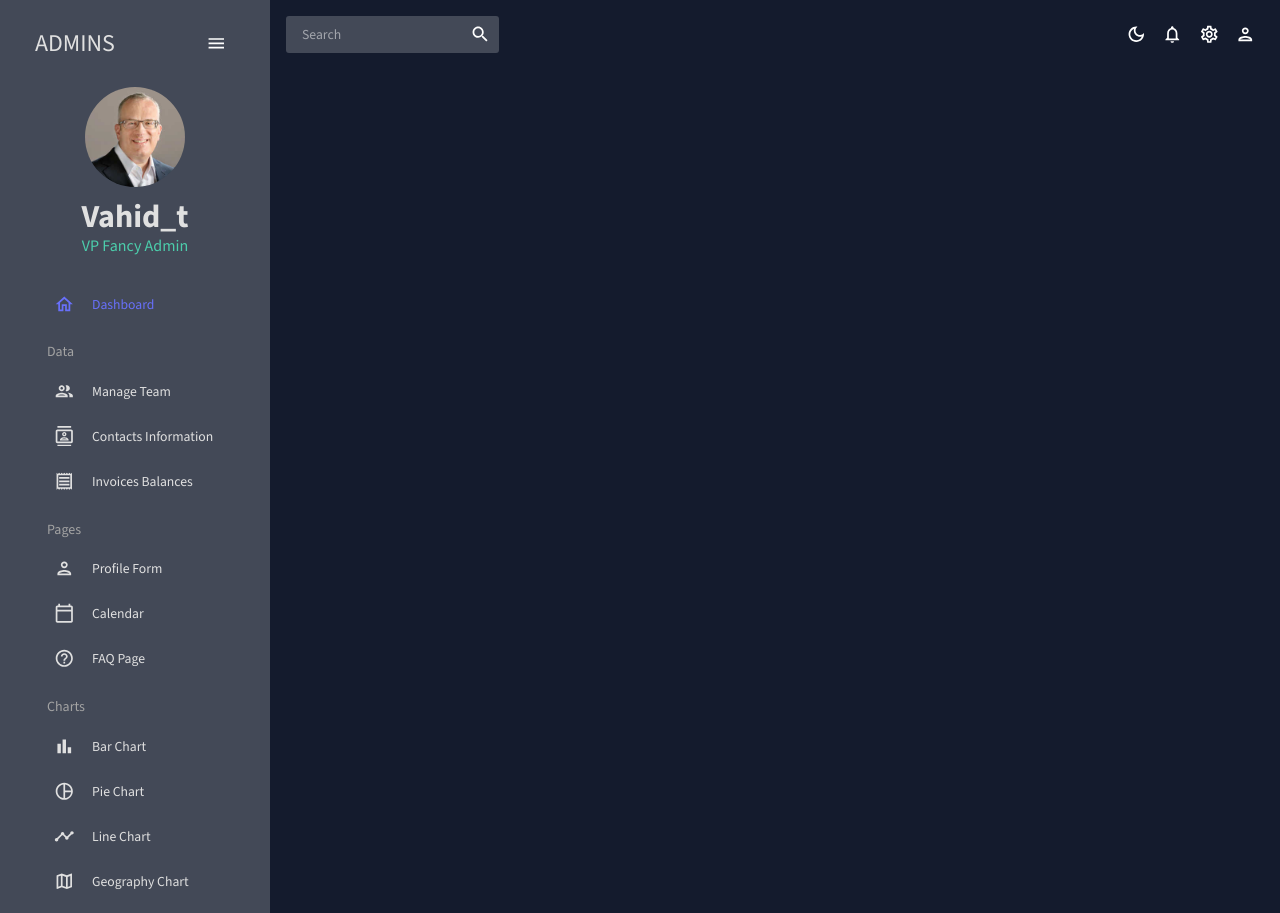
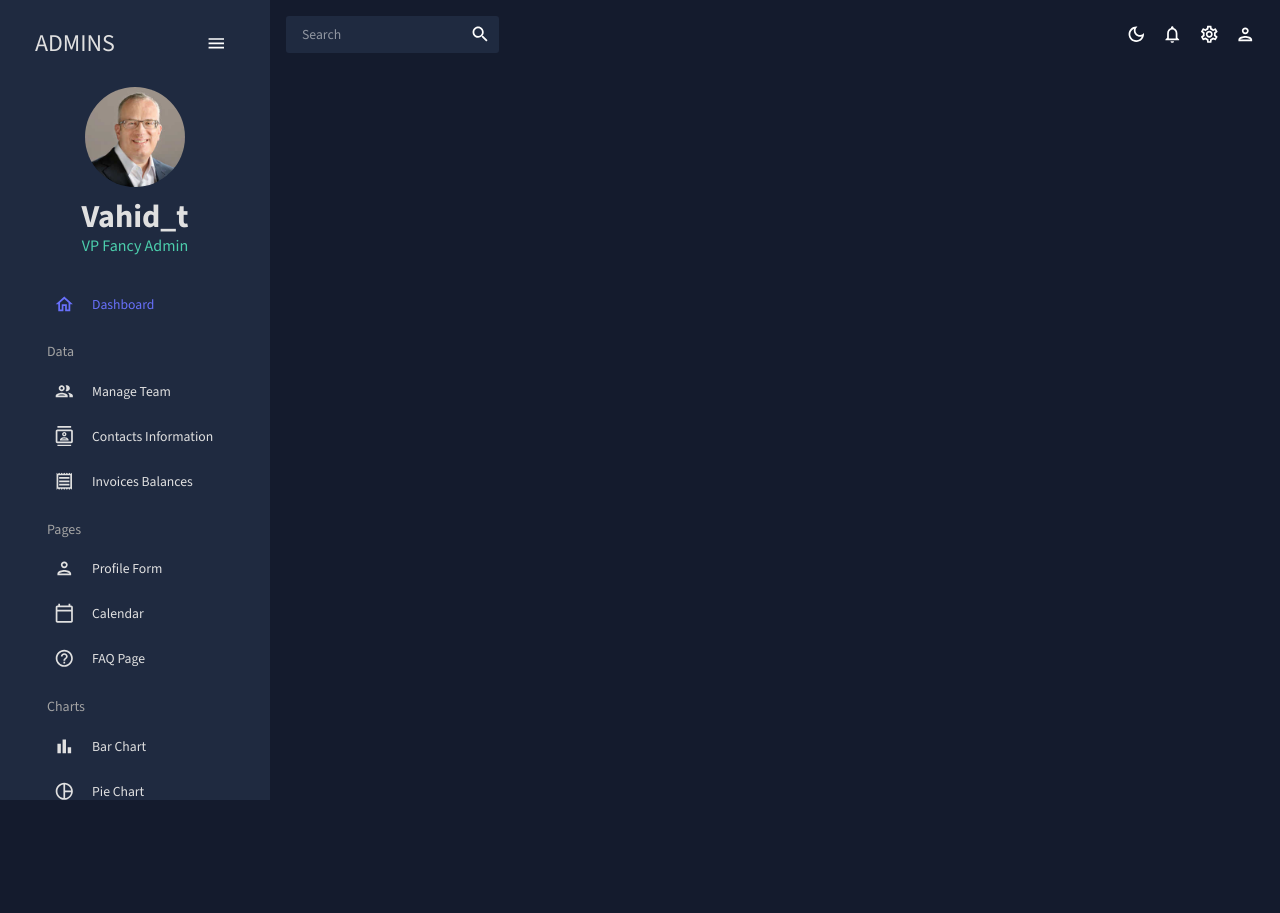
Before and after one commit to VahidTahmasebi/admin-panel-react-material-ui, a React (Create React App) app: page /form in a window 1280 px wide. After the commit the page ends 800 px from the top, so only its background shows below. Built offline with nearby package versions, Linux system fonts and the light colour scheme.

Commit message:
Fix bugs

```diff
--- a/src/index.css
+++ b/src/index.css
@@ -3,7 +3,7 @@
 html,
 body,
 #root,
-app,
+.app,
 .content {
   width: 100%;
   height: 100%;
--- a/src/theme.js
+++ b/src/theme.js
@@ -20,7 +20,7 @@ export const tokens = (mode) => ({
           100: "#d0d1d5",
           200: "#a1a4ab",
           300: "#727681",
-          400: "#434957",
+          400: "#1f2a40",
           500: "#141b2d",
           600: "#101624",
           700: "#0c101b",
```
